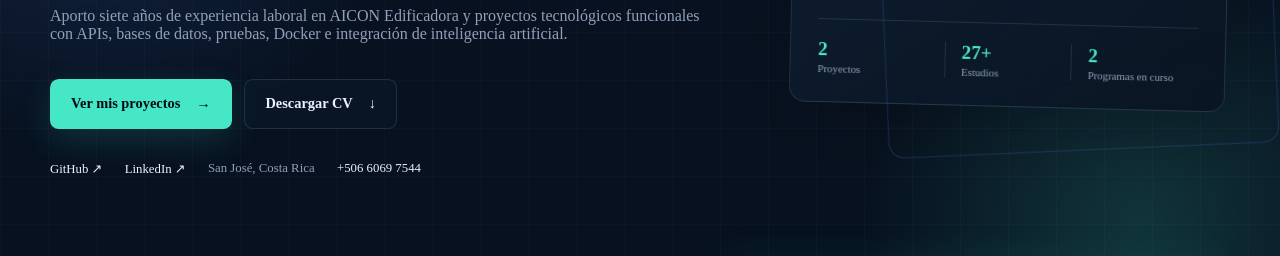
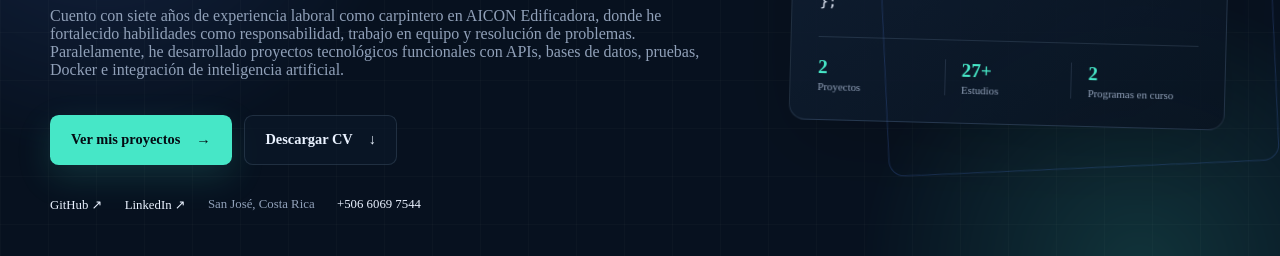
Before and after one commit to Ciscojes/Ciscojes.github.io, a website built with Vite: page index.html in a window 1280 px wide. Shown: the part 544-800 px from the top of the page. Built offline with nearby package versions, Linux system fonts and the light colour scheme.

Commit message:
Aclarar experiencia laboral y tecnológica

```diff
--- a/index.html
+++ b/index.html
@@ -104,9 +104,12 @@
               formación en software, automatización e inteligencia artificial.
             </p>
             <p class="texto-secundario">
-              Aporto siete años de experiencia laboral en AICON Edificadora y
-              proyectos tecnológicos funcionales con APIs, bases de datos,
-              pruebas, Docker e integración de inteligencia artificial.
+              Cuento con siete años de experiencia laboral como carpintero en
+              AICON Edificadora, donde he fortalecido habilidades como
+              responsabilidad, trabajo en equipo y resolución de problemas.
+              Paralelamente, he desarrollado proyectos tecnológicos funcionales
+              con APIs, bases de datos, pruebas, Docker e integración de
+              inteligencia artificial.
             </p>
 
             <div class="botones-portada">
```
